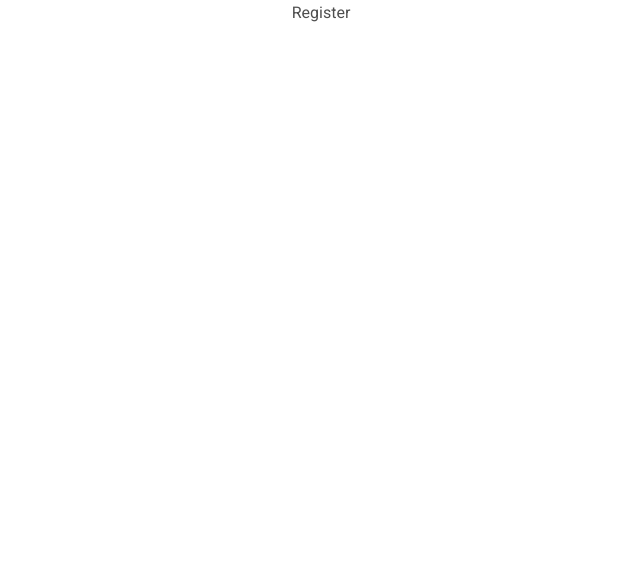
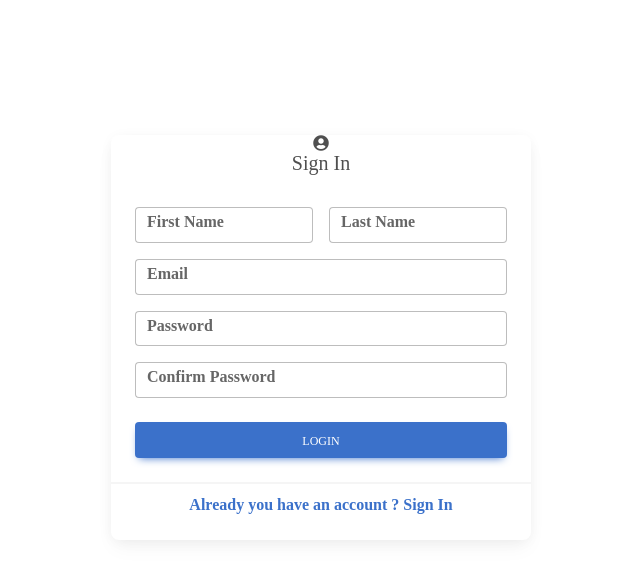
Before and after one commit to chamika94/MERN_Application, a React (Create React App) app in the folder frontend/: page /register in a window 1280 px wide. Shown: the top 580 px of the page, without its empty margins (319-959 px from the left). Built offline with nearby package versions, Linux system fonts and the light colour scheme.

Commit message:
Implemented the all functions of signup part completly

```diff
--- a/frontend/src/components/Register.js
+++ b/frontend/src/components/Register.js
@@ -1,9 +1,156 @@
-import React from 'react'
+import React,{useState, useEffect} from 'react'
+import {
+    MDBCard,
+    MDBCardBody,
+    MDBCardFooter,
+    MDBValidation,
+    MDBBtn,
+    MDBIcon,
+    MDBSpinner,
+    MDBInput,
+} from "mdb-react-ui-kit";
+import {Link, useNavigate} from "react-router-dom";
+import {useDispatch, useSelector} from "react-redux";
+import {toast} from "react-toastify";
+import { register } from '../redux/features/authSlice';
 
-const Register = () => {
+
+
+const initialState = {
+    firstName:"",
+    lastname:"",
+    email:"",
+    password:"",
+    confirmPassword:""
+}
+
+const Rejister = () => {
+
+    const [formValue, setFormValue] = useState(initialState);
+    const {loading, error} = useSelector((state)=>({...state.auth}));
+    const{ firstName,lastName,email,password,confirmPassword} = formValue;
+    const dispatch = useDispatch();
+    const navigate = useNavigate();
+
+    useEffect(()=>{
+      error && toast.error(error);
+    },[error])
+
+
+    const handleSubmit = (e) =>{
+        e.preventDefault();
+        if(password!==confirmPassword){
+          return toast.error("Password Should Match");
+        }
+        if(email && password && firstName && lastName && confirmPassword){
+            dispatch(register({formValue,navigate,toast}));
+        }
+    };
+    const onInputChange = (e) =>{
+        let {name,value} = e.target;
+        setFormValue({...formValue,[name]:value});
+    };
+
   return (
-    <div>Register</div>
+    <div
+     style={{
+        margin:"auto",
+        padding:"15px",
+        maxWidth:"450px",
+        alignContent:"center",
+        marginTop:"120px",
+    }}
+    >
+        <MDBCard alignment="center">
+            <MDBIcon fas icon="user-circle" className='="fa-2x'>
+              <h5>Sign In</h5>
+              <MDBCardBody>
+                   <MDBValidation onSubmit={handleSubmit} noValidate className='row g-3'>
+                   <div className='col-md-6'>
+                       <MDBInput
+                        label="First Name"
+                        type="text"
+                        value={firstName}
+                        name="firstName"
+                        onChange={onInputChange}
+                        required
+                        invalid
+                        validation="Please provide your First Name"
+                      />
+                      </div>
+                      <div className='col-md-6'>
+                       <MDBInput
+                        label="Last Name"
+                        type="text"
+                        value={lastName}
+                        name="lastName"
+                        onChange={onInputChange}
+                        required
+                        invalid
+                        validation="Please provide your Last Name"
+                      />
+                      </div>
+                      <div className='col-md-12'>
+                       <MDBInput
+                        label="Email"
+                        type="email"
+                        value={email}
+                        name="email"
+                        onChange={onInputChange}
+                        required
+                        invalid
+                        validation="Please provide your Email"
+                      />
+                      </div>
+                      <div className='col-md-12'>
+                      <MDBInput
+                        label="Password"
+                        type="password"
+                        value={password}
+                        name="password"
+                        onChange={onInputChange}
+                        required
+                        invalid
+                        validation="Please provide your password"
+                      />
+                      </div>
+                      <div className='col-md-12'>
+                      <MDBInput
+                        label="Confirm Password"
+                        type="password"
+                        value={confirmPassword}
+                        name="confirmPassword"
+                        onChange={onInputChange}
+                        required
+                        invalid
+                        validation="Please provide your Confirm Password"
+                      />
+                      </div>
+                      <div className='col-md-12'>
+                          <MDBBtn style={{width:"100%"}} className="mt-2">
+              {loading && (
+                  <MDBSpinner
+                    size="sm"
+                    role="status"
+                    tag="span"
+                    className="me-2"
+                  />
+                )}
+                              Login
+                          </MDBBtn>
+                      </div>
+                   </MDBValidation>
+              </MDBCardBody>
+              <MDBCardFooter>
+                  <Link to="/login">
+                      <p>Already you have an account ? Sign In</p>
+                  </Link>
+              </MDBCardFooter>
+            </MDBIcon>
+        </MDBCard>
+
+    </div>
   )
 }
 
-export default Register
+export default Rejister
--- a/frontend/src/redux/api.js
+++ b/frontend/src/redux/api.js
@@ -3,3 +3,4 @@
 const API = axios.create({baseURL:"http://localhost:5000"});
 
 export const signIn = (formData) => API.post("/users/signin",formData);
+export const signUp = (formData) => API.post("/users/signup",formData);
--- a/frontend/src/redux/features/authSlice.js
+++ b/frontend/src/redux/features/authSlice.js
@@ -13,6 +13,20 @@
         return rejectWithValue(err.response.data);
     }
 })
+
+export const register = createAsyncThunk("auth/register",async({formValue, navigate, toast},{rejectWithValue})=>{
+    try{
+      const response = await api.signUp(formValue);
+      toast.success("Registered Successfully");
+      navigate("/");
+      return response.data;
+     //console.log("resp",response);
+    }catch(err){
+        //console.log("resp",err.response.data.message);
+        return rejectWithValue(err.response.data);
+    }
+})
+
 
 const authSlice = createSlice({
     name:"Auth",
@@ -34,6 +48,20 @@
             state.loading = false;
             state.error = action.payload.message;
         },
+//==================================================================================
+        [register.pending]:(state, action) => {
+            state.loading=true;
+        },
+        [register.fulfilled]:(state, action) => {
+            state.loading = false;
+            localStorage.setItem("profile",JSON.stringify({...action.payload}));
+            state.user = action.payload;
+        },
+        [register.rejected]:(state,action) => {
+            state.loading = false;
+            state.error = action.payload.message;
+        },
+
     },
 });
 
```
